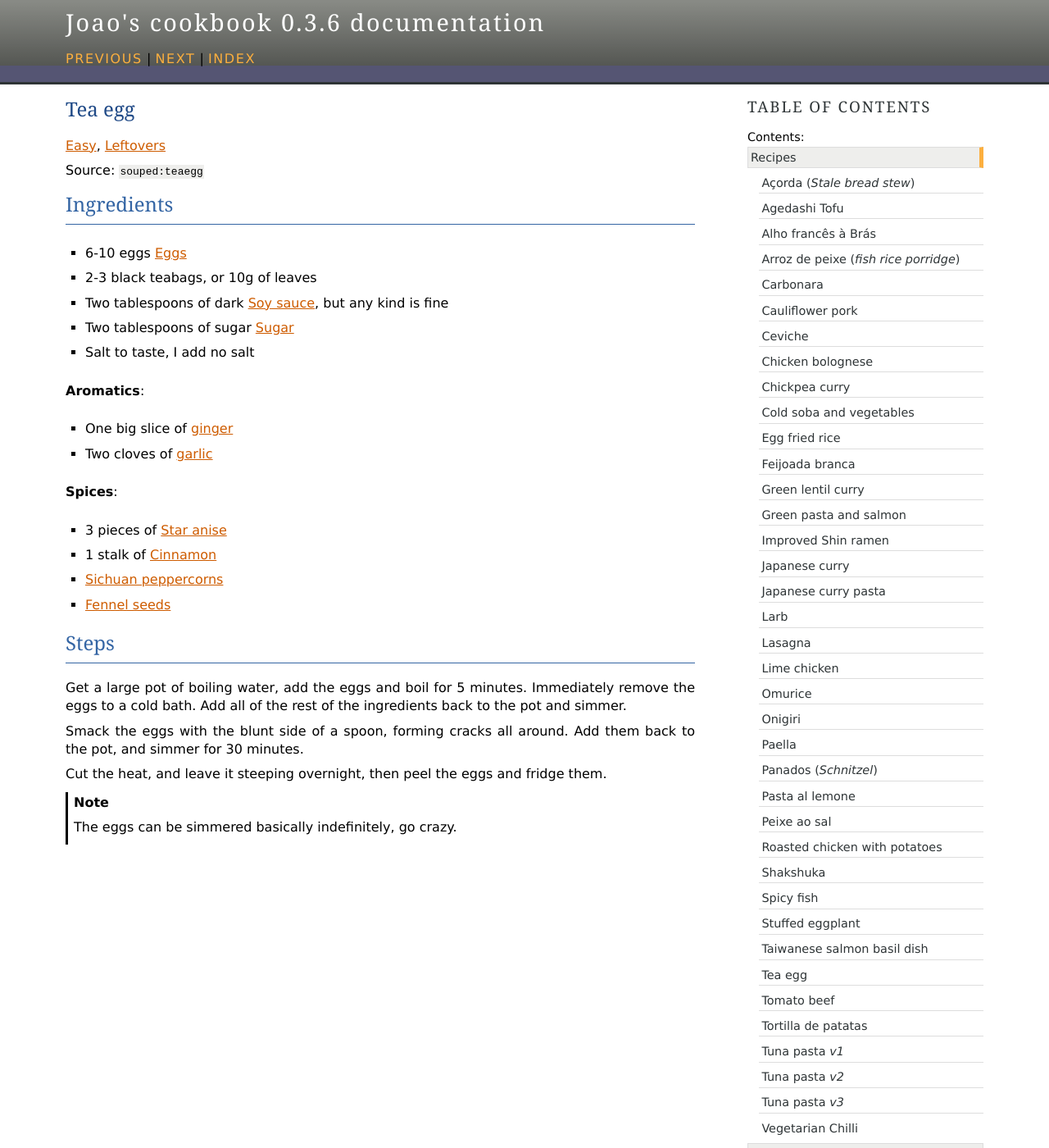
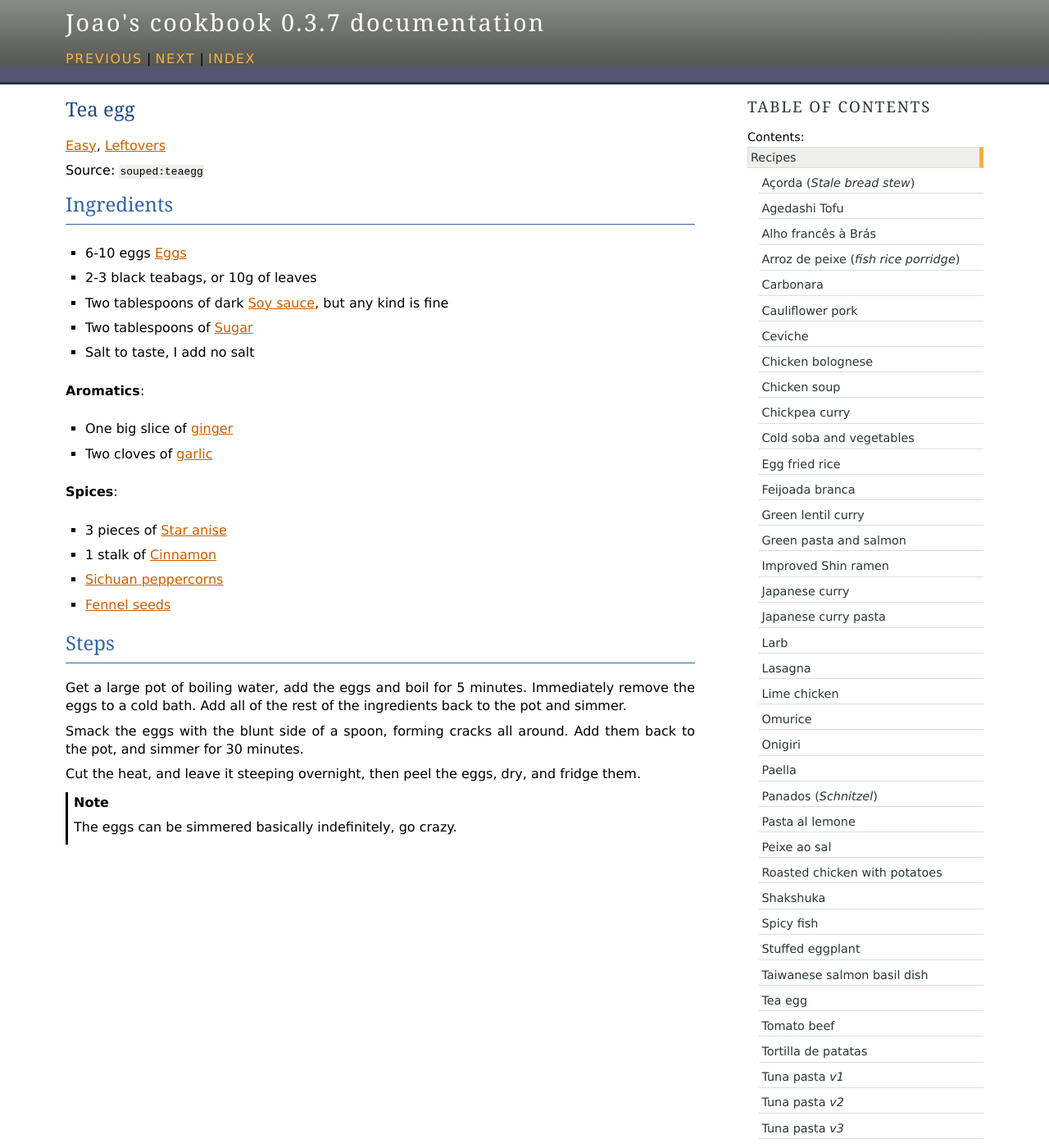
Before and after one commit to jomigo96/cookbook, a Sphinx documentation site: the page built from source/recipes/tea_egg.rst, in a window 1280 px wide and 1400 px high. Shown: the whole window at 82% size. Built offline with Sphinx 7.4.7, drawn with Linux system fonts in a browser that asks for light colours; cross-references to code outside the pages are shown as plain code.

Commit message:
Add chicken soup, fix typo

```diff
--- a/source/conf.py
+++ b/source/conf.py
@@ -10,7 +10,7 @@ project = "Joao's cookbook"
 copyright = '2025, Joao'
 author = 'Joao, jomigo96@yahoo.com'
 version = "0.3"
-release = "0.3.6"
+release = "0.3.7"
 
 # -- General configuration ---------------------------------------------------
 # https://www.sphinx-doc.org/en/master/usage/configuration.html#general-configuration
--- a/source/index.rst
+++ b/source/index.rst
@@ -29,5 +29,4 @@ The ingredients don't include common seasonings, oil, etc.
     * Salada russa
     * Chouriço baozi
     * Nikkujaga
-    * Chicken soup
     * Braised pork belly
--- a/source/recipes/tea_egg.rst
+++ b/source/recipes/tea_egg.rst
@@ -11,7 +11,7 @@ Ingredients
 * 6-10 eggs :term:`Eggs <Egg>`
 * 2-3 black teabags, or 10g of leaves
 * Two tablespoons of dark :term:`Soy sauce`, but any kind is fine
-* Two tablespoons of sugar :term:`Sugar`
+* Two tablespoons of :term:`Sugar`
 * Salt to taste, I add no salt
 
 
@@ -37,7 +37,7 @@ Add all of the rest of the ingredients back to the pot and simmer.
 Smack the eggs with the blunt side of a spoon, forming cracks all around.
 Add them back to the pot, and simmer for 30 minutes.
 
-Cut the heat, and leave it steeping overnight, then peel the eggs and fridge them.
+Cut the heat, and leave it steeping overnight, then peel the eggs, dry, and fridge them.
 
 .. note::
    The eggs can be simmered basically indefinitely, go crazy.
```
Also changed, not shown: source/recipes/chicken_soup.rst (added, +44 -0 lines).
